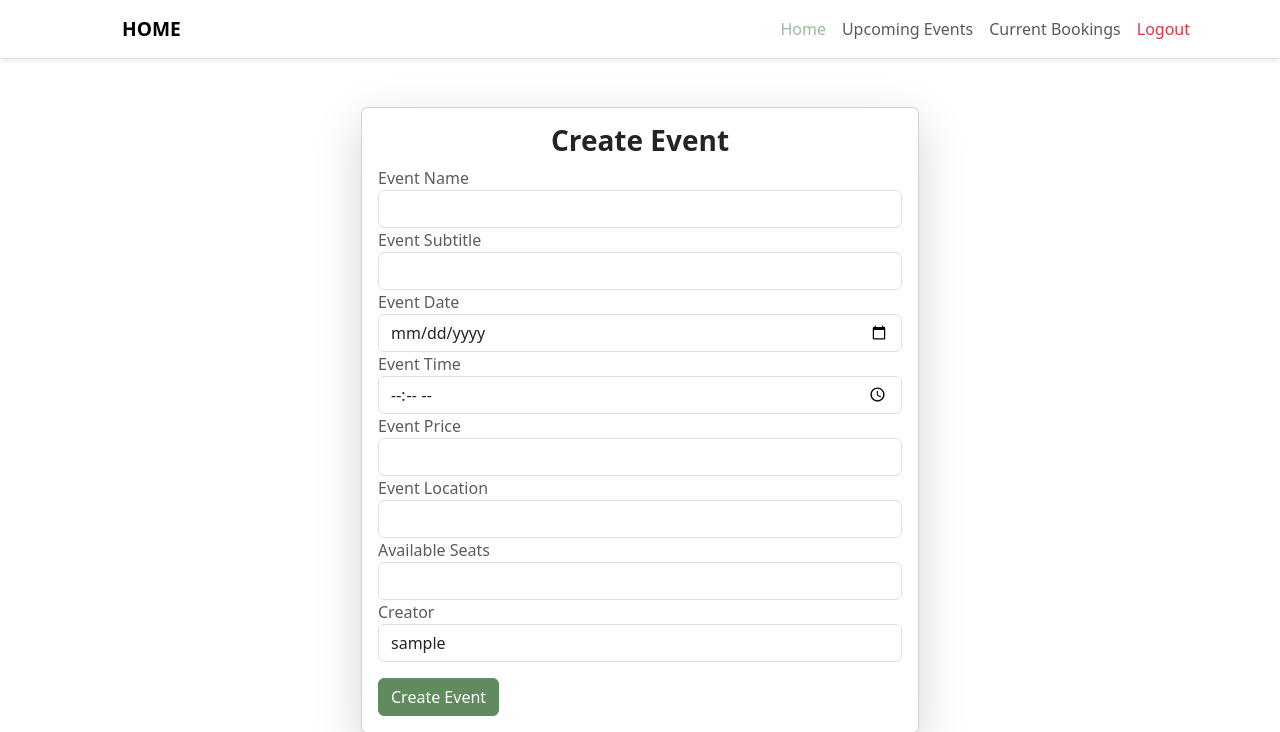
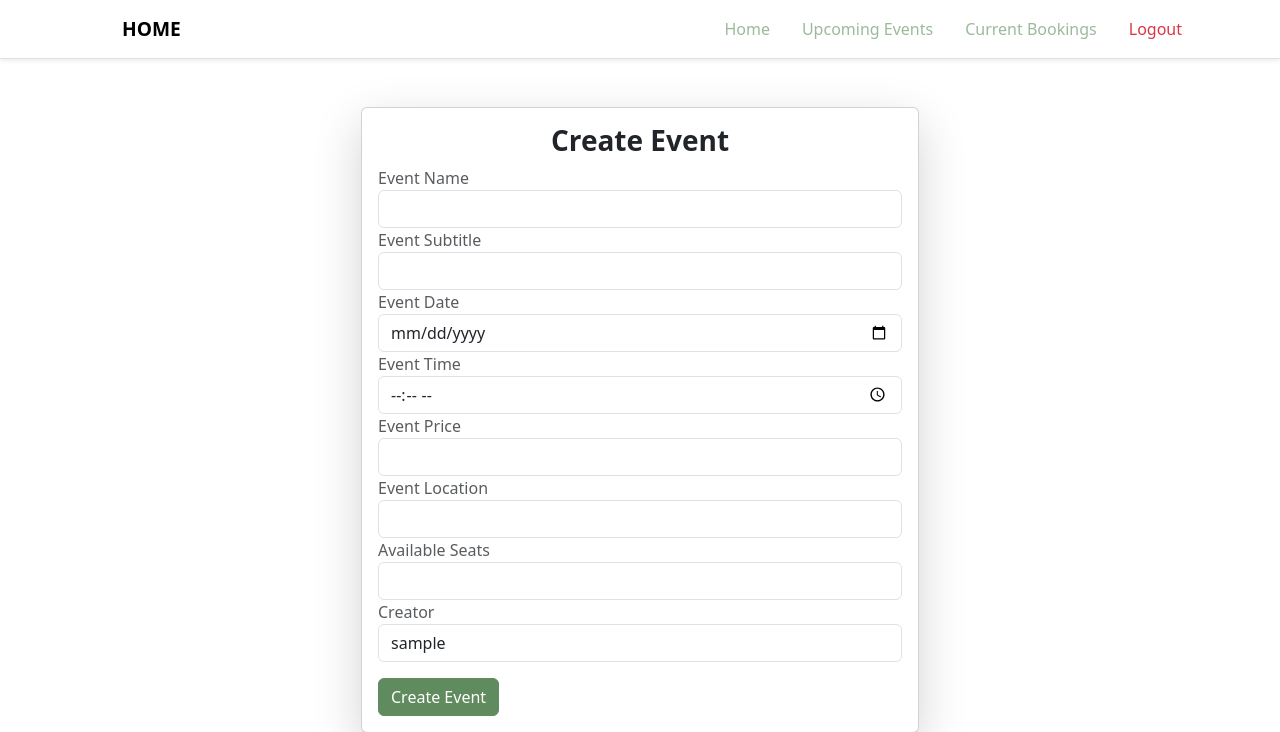
Before and after one commit to LuannePlem/OnlineEventTicketingSystem, a Django app: page /create_events/ in a window 1280 px wide. Shown: the top 732 px of the page. Run offline with Django 5.2, Linux system fonts and the light colour scheme; the visitor is signed in with stand-in values (Sample User, id 1); parts of the project's set-up code (start-up, migrations or seed data) failed here and were passed over.

Commit message:
Changed navbar in new event

```diff
--- a/OTS_main/OTS_APP/templates/createEvent.html
+++ b/OTS_main/OTS_APP/templates/createEvent.html
@@ -31,14 +31,14 @@
           <span>HOME</span>
         </a>
 
-        <ul class="navbar-nav ms-auto mb-2 mb-lg-0">
-          <li class="nav-item"><a href="/" class="nav-link active">Home</a></li>
+        <ul class="nav nav-pills">
+          <li class="nav-item"><a href="/" class="nav-link">Home</a></li>
           <li class="nav-item"><a href="/upcoming_events/" class="nav-link">Upcoming Events</a></li>
 
           {% if user.user_type == "user" %}
           <li class="nav-item"><a href="/current_events/" class="nav-link">Current Bookings</a></li>
           {% else %}
-          <li class="nav-item"><a href="/create_events/" class="nav-link">New Event</a></li>
+          <li><a href="/create_events/" class="nav-link active">New Event</a></li>
           {% endif %}
 
           <li class="nav-item"><a href="/logout/" class="nav-link text-danger">Logout</a></li>
```
